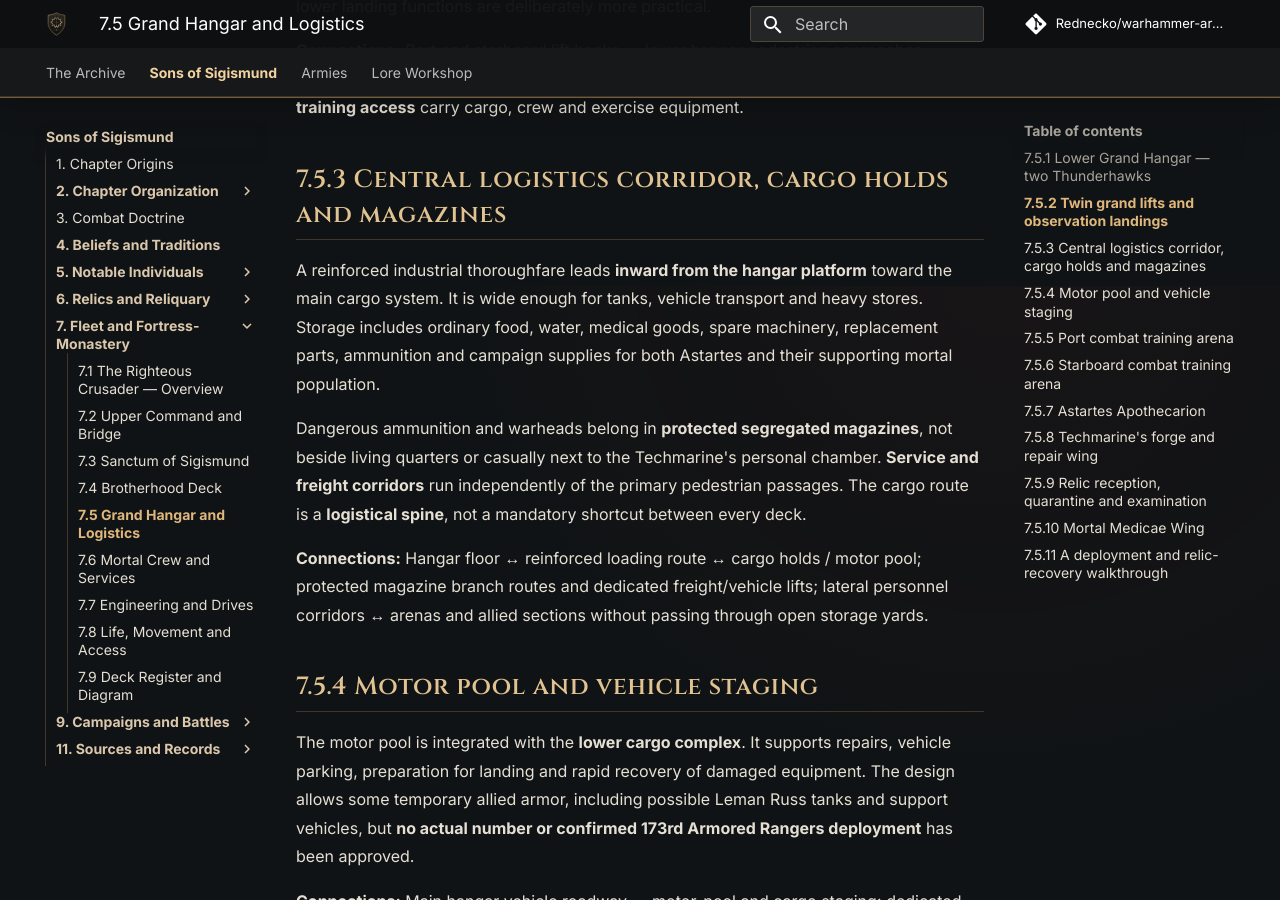
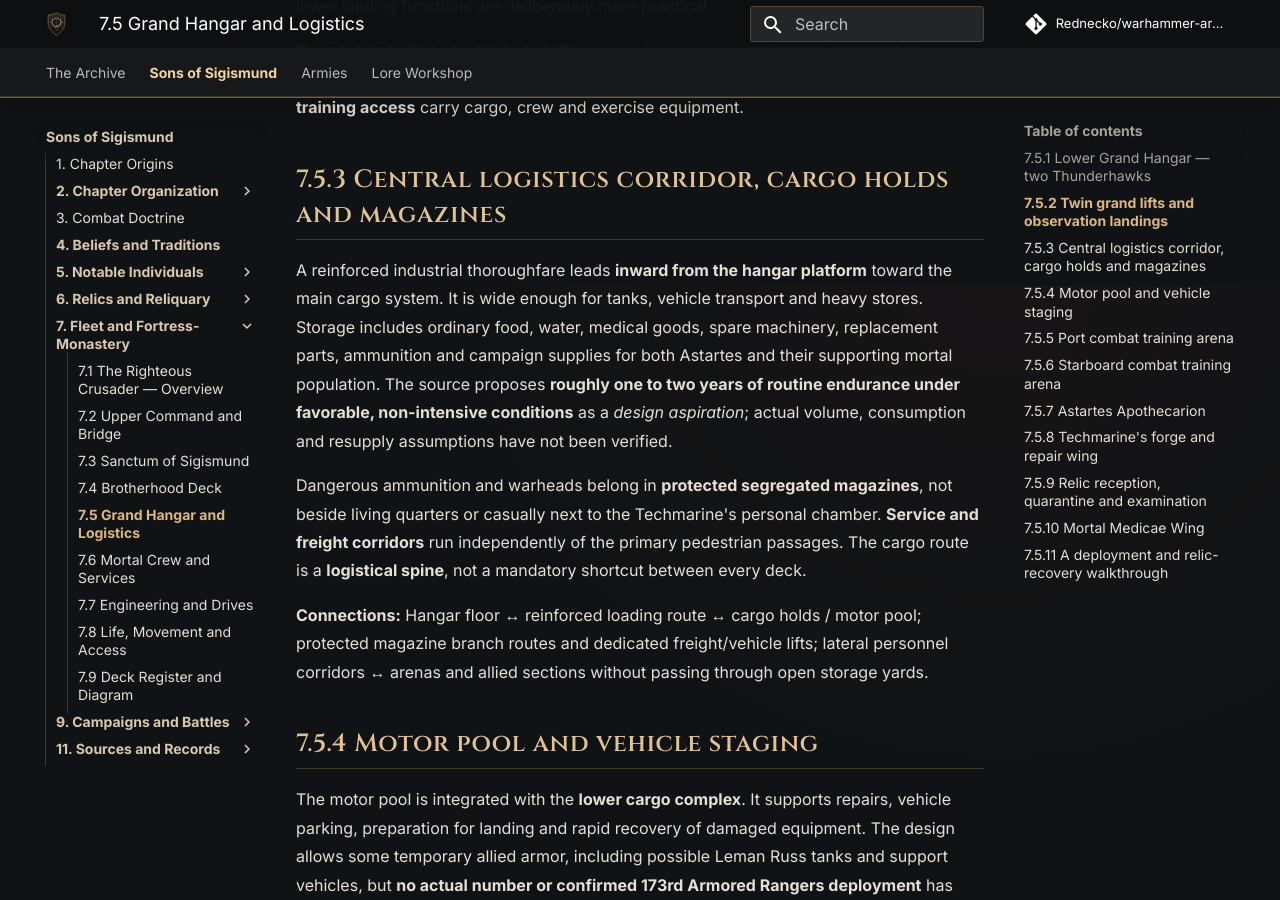
Before and after one commit to Rednecko/warhammer-archives, an MkDocs documentation site: the page built from docs/sons-of-sigismund/fleet/hangar-logistics.md, in a window 1280 px wide and 900 px high, scrolled down 1514 px. Built offline with MkDocs 1.6.1 and Material for MkDocs 9.7.7, drawn with Linux system fonts in a browser that asks for light colours; comment, search, counter and statistics services are not loaded.

Commit message:
Preserve provisional supply-endurance detail from original ship draft

```diff
--- a/docs/sons-of-sigismund/fleet/hangar-logistics.md
+++ b/docs/sons-of-sigismund/fleet/hangar-logistics.md
@@ -24,7 +24,7 @@ Two main personnel elevator banks flank the hangar—**port and starboard**—ra
 
 ## 7.5.3 Central logistics corridor, cargo holds and magazines
 
-A reinforced industrial thoroughfare leads **inward from the hangar platform** toward the main cargo system. It is wide enough for tanks, vehicle transport and heavy stores. Storage includes ordinary food, water, medical goods, spare machinery, replacement parts, ammunition and campaign supplies for both Astartes and their supporting mortal population.
+A reinforced industrial thoroughfare leads **inward from the hangar platform** toward the main cargo system. It is wide enough for tanks, vehicle transport and heavy stores. Storage includes ordinary food, water, medical goods, spare machinery, replacement parts, ammunition and campaign supplies for both Astartes and their supporting mortal population. The source proposes **roughly one to two years of routine endurance under favorable, non-intensive conditions** as a *design aspiration*; actual volume, consumption and resupply assumptions have not been verified.
 
 Dangerous ammunition and warheads belong in **protected segregated magazines**, not beside living quarters or casually next to the Techmarine's personal chamber. **Service and freight corridors** run independently of the primary pedestrian passages. The cargo route is a **logistical spine**, not a mandatory shortcut between every deck.
 
```
